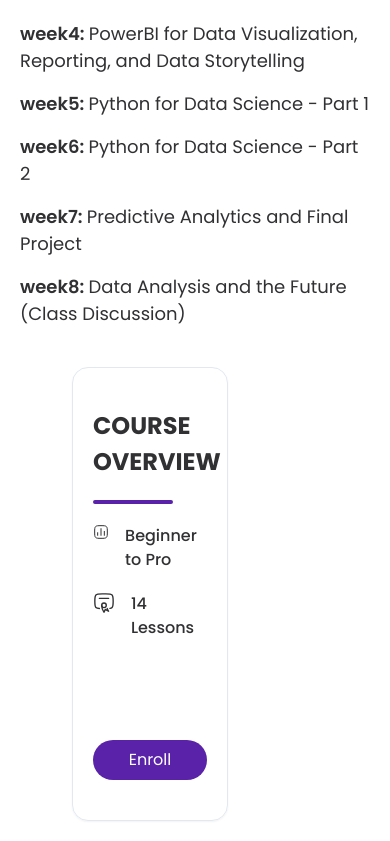
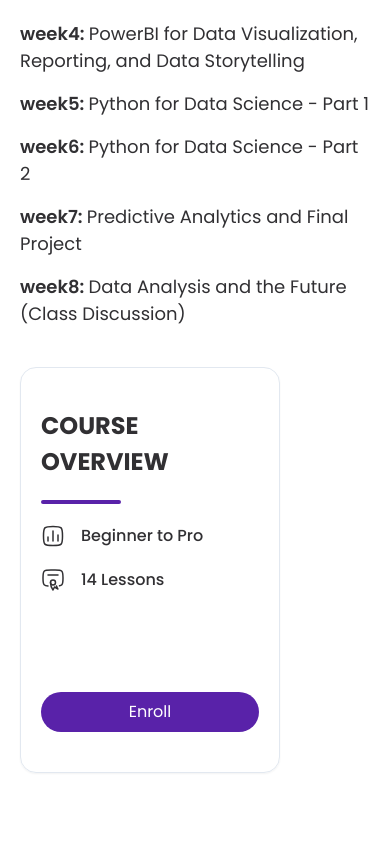
Before and after one commit to thejapatalentdev/japa-frontend, a Next.js app: page /courses in a window 390 px wide. Shown: the part 1664-2505 px from the top of the page. After the commit the page ends 2457 px from the top, so only its background shows below. Built offline with nearby package versions, Linux system fonts and the light colour scheme.

Commit message:
local commits

```diff
--- a/src/Components/CoursesOverview/CourseOverviewCard.tsx
+++ b/src/Components/CoursesOverview/CourseOverviewCard.tsx
@@ -6,7 +6,7 @@
 const CourseOverviewCard = () => {
   return (
     <div>
-      <div className="border rounded-[16px] py-10 px-5 w-[60%] m-auto shadow-sm">
+      <div className="border rounded-[16px] py-10 px-5 w-full lg:w-[60%] m-auto shadow-sm">
         <Typography
           variant="primary"
           size="xl"
@@ -30,7 +30,9 @@
             </Typography>
           </div>
           <div className="pt-20">
-            <Button variant="primary" className="w-full">Enroll</Button>
+            <Button variant="primary" className="w-full">
+              Enroll
+            </Button>
           </div>
         </div>
       </div>
```
